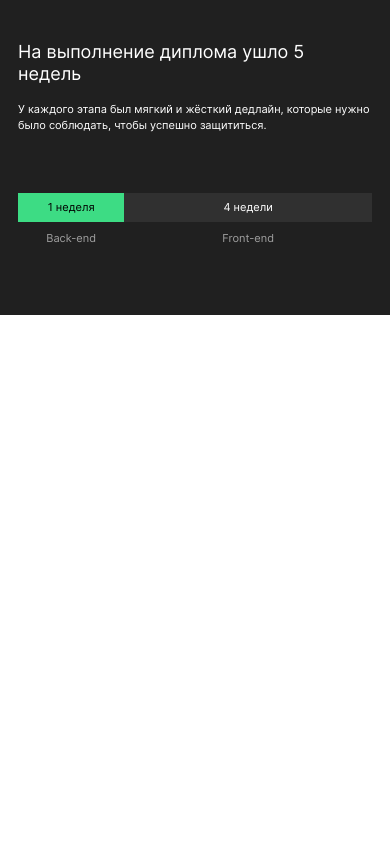
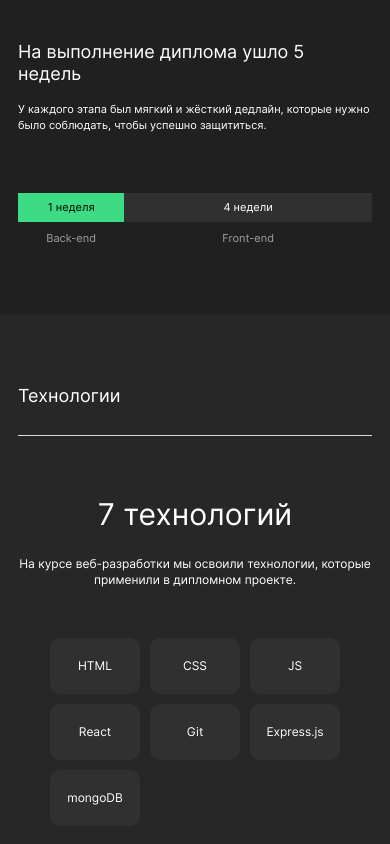
Before and after one commit to Michael2M-dot/movies-explorer-frontend, a React (Create React App) app: page /main in a window 390 px wide. Shown: the part 980-1824 px from the top of the page. Before the commit the page ends 1295 px from the top, so only its background shows below. Built offline with nearby package versions, Linux system fonts and the light colour scheme.

Commit message:
feat: added markup and styles for Techs

```diff
--- a/src/components/Main/AboutProject/AboutProject.css
+++ b/src/components/Main/AboutProject/AboutProject.css
@@ -6,6 +6,11 @@
   padding: 110px 70px;
 
   box-sizing: border-box;
+
+  display: flex;
+  flex-direction: column;
+  justify-content: center;
+  align-items: center;
 
   background: var(--bg-black-gray);
 
@@ -153,6 +158,9 @@
 
   .about__title{
     margin-bottom: 60px;
+
+    font-size: 18px;
+    line-height: 22px;
   }
 
   .about__grid-wrapper {
--- a/src/components/Main/AboutProject/AboutProject.js
+++ b/src/components/Main/AboutProject/AboutProject.js
@@ -2,7 +2,7 @@ import React from 'react';
 
 const AboutProject = () => (
   <section className='about'>
-    <h3 className='about__title'>О проекте</h3>
+    <h2 className='about__title'>О проекте</h2>
     <div className='about__grid-wrapper '>
       <p className='about__caption'>Дипломный проект включал 5 этапов</p>
       <p className='about__caption'>На выполнение диплома ушло 5 недель</p>
--- a/src/components/Main/Main.js
+++ b/src/components/Main/Main.js
@@ -11,6 +11,7 @@ const Main = () => (
   <main className='content'>
     <Promo />
     <AboutProject />
+    <Techs />
   </main>
   <Footer />
 </>
--- a/src/components/Main/Techs/Techs.css
+++ b/src/components/Main/Techs/Techs.css
@@ -0,0 +1,139 @@
+.techs {
+  width: 100%;
+  min-width: 320px;
+
+  box-sizing: border-box;
+
+  margin: 0 auto;
+  padding: 100px 70px;
+
+  display: flex;
+  flex-direction: column;
+  justify-content: center;
+  align-items: center;
+
+  background: var(--bg-gray);
+
+  font-family: "Inter", Helvetica, sans-serif;
+}
+
+.techs__title {
+  width: 100%;
+  height: 50px;
+
+  margin: 0 auto 90px;
+
+  border-bottom: 1px solid var(--layuot-light-grey);
+
+  font-weight: 400;
+  font-size: 22px;
+  line-height: 26px;
+  text-align: left;
+}
+
+.techs__subtitle {
+  width: 100%;
+  max-width: 550px;
+  min-width: 292px;
+
+  margin: 0 auto 26px;
+
+  font-weight: 400;
+  font-size: 50px;
+  line-height: 58px;
+  text-align: center;
+}
+
+.techs__text {
+  width: 100%;
+  max-width: 460px;
+  min-width: 292px;
+
+  margin: 0 auto 100px;
+
+  font-weight: 400;
+  font-size: 14px;
+  line-height: 20px;
+  text-align: center;
+}
+
+.techs__grid {
+  width: 100%;
+  max-width: 690px;
+  min-width: 178px;
+
+  margin:0 auto;
+
+  display: grid;
+  grid-template-columns: repeat(auto-fill, minmax(min-content, 90px));
+  justify-content: center;
+  gap: 10px;
+}
+
+.techs__grid-item {
+  width: 100%;
+  min-width: 90px;
+
+  box-sizing: border-box;
+  margin:0;
+  padding: 21px 0 21px 0;
+
+  font-weight: 400;
+  font-size: 14px;
+  line-height: 17px;
+  text-align: center;
+
+  background: var(--bg-light-gray);
+
+  border-radius: 10px;
+}
+
+@media screen and (max-width: 1040px) {
+  .techs {
+    padding: 90px 50px;
+  }
+
+  .techs__title {
+    margin-bottom: 80px;
+  }
+
+  .techs__subtitle {
+    margin-bottom: 24px;
+  }
+
+  .techs__text {
+    margin-bottom: 83px;
+  }
+
+  .techs__grid-item {
+    min-width: 84px;
+
+    font-size: 12px;
+    line-height: 14px;
+  }
+}
+
+@media screen and (max-width: 767px) {
+  .techs {
+    padding: 70px 18px;
+  }
+
+  .techs__title {
+    margin-bottom: 60px;
+
+    font-size: 18px;
+    line-height: 22px;
+  }
+
+  .techs__subtitle {
+    font-size: 30px;
+    line-height: 36px;
+  }
+
+  .techs__text {
+    margin-bottom: 50px;
+
+    font-size: 12px;
+    line-height: 16px;
+  }
+}
--- a/src/components/Main/Techs/Techs.js
+++ b/src/components/Main/Techs/Techs.js
@@ -0,0 +1,22 @@
+import React from 'react';
+
+const Techs = () => (
+  <section className='techs'>
+    <h2 className='techs__title'>Технологии</h2>
+    <h3 className='techs__subtitle'>7 технологий</h3>
+    <p className='techs__text'>На курсе веб-разработки мы освоили технологии,
+      которые применили в дипломном проекте.
+    </p>
+    <div className='techs__grid'>
+      <p className='techs__grid-item'>HTML</p>
+      <p className='techs__grid-item'>CSS</p>
+      <p className='techs__grid-item'>JS</p>
+      <p className='techs__grid-item'>React</p>
+      <p className='techs__grid-item'>Git</p>
+      <p className='techs__grid-item'>Express.js</p>
+      <p className='techs__grid-item'>mongoDB</p>
+    </div>
+  </section>
+);
+
+export default Techs;
```
